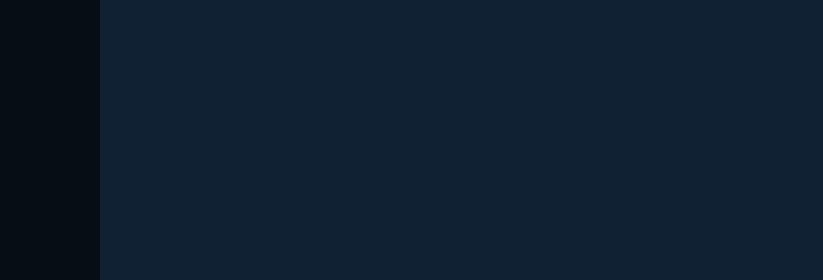
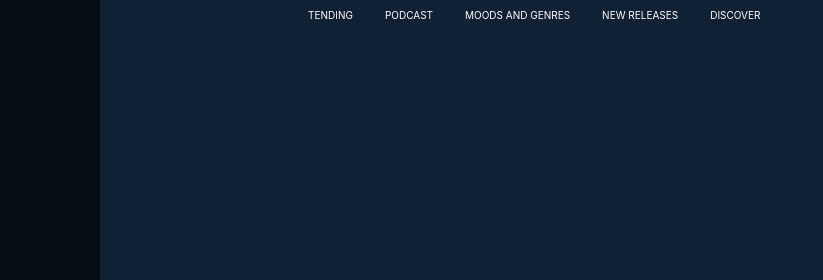
Before and after one commit to boubaSambare/spotify, a plain HTML site: page index.html in a window 1280 px wide. Shown: the top 280 px of the page, 130-953 px from the left. Drawn offline with nearby package versions, Linux system fonts and the light colour scheme.

Commit message:
add top navbar

```diff
--- a/css/main.css
+++ b/css/main.css
@@ -41,3 +41,8 @@ body {
 .nav.flex-column .nav-link:hover {
     border-left: 5px solid green;
 }
+nav.nav {
+    font-size: 10px;
+    width: 80vh;
+    margin: 0 auto;
+}
--- a/index.html
+++ b/index.html
@@ -67,6 +67,13 @@
         </div>
      </div>
      <div class="main-content">
+        <nav class="nav">
+            <a class="nav-link text-white" href="#">TENDING</a>
+            <a class="nav-link text-white" href="#">PODCAST</a>
+            <a class="nav-link text-white" href="#">MOODS AND GENRES</a>
+            <a class="nav-link text-white" href="#" >NEW RELEASES</a>
+            <a class="nav-link text-white" href="#">DISCOVER</a>
+        </nav>
 
      </div>
 
```
